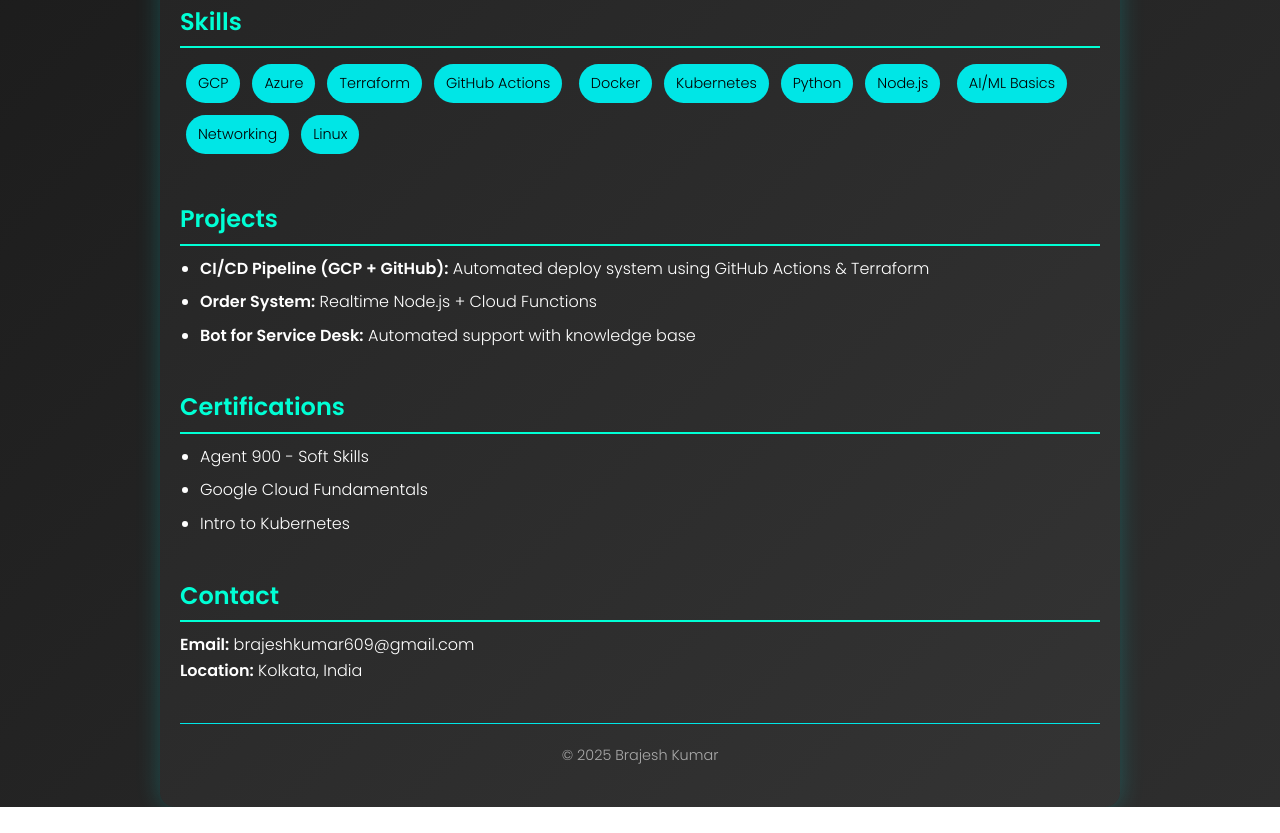
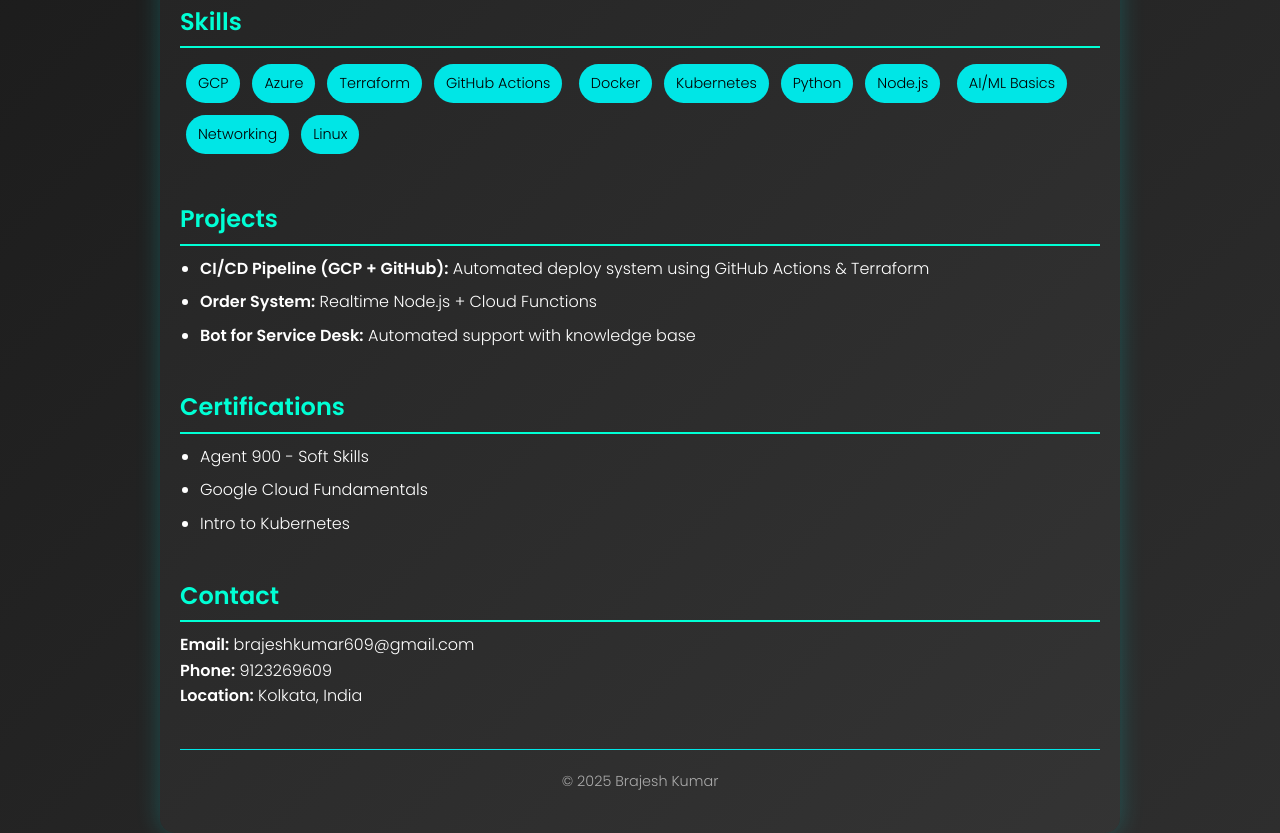
Before and after one commit to brajeshkumar609/brajeshkumar609.github.io, a plain HTML site: page index.html in a window 1280 px wide. Shown: the part 342-1175 px from the top of the page. Before the commit the page ends 1149 px from the top, so only its background shows below. Drawn offline with Linux system fonts and the light colour scheme.

Commit message:
Update index.html

```diff
--- a/index.html
+++ b/index.html
@@ -55,6 +55,7 @@
     <section class="section">
       <h2>Contact</h2>
       <p><strong>Email:</strong> brajeshkumar609@gmail.com</p>
+      <p><strong>Phone:</strong> 9123269609</p>
       <p><strong>Location:</strong> Kolkata, India</p>
     </section>
 
```
